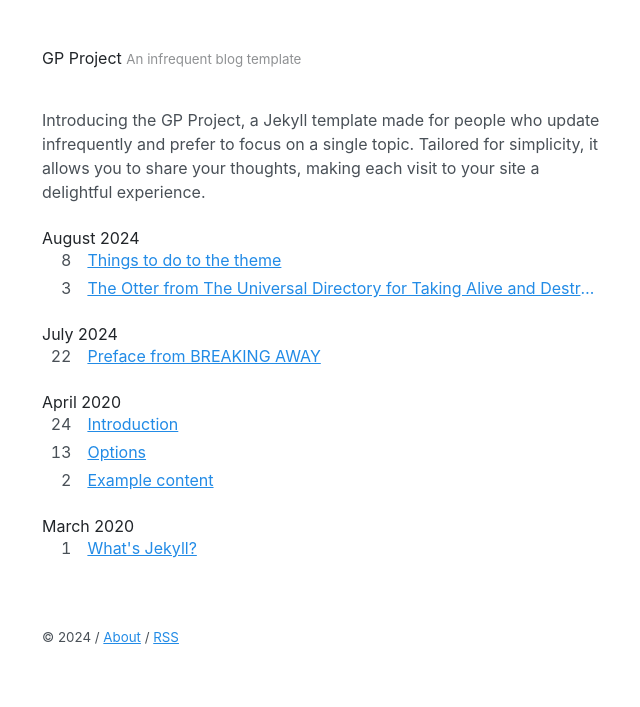
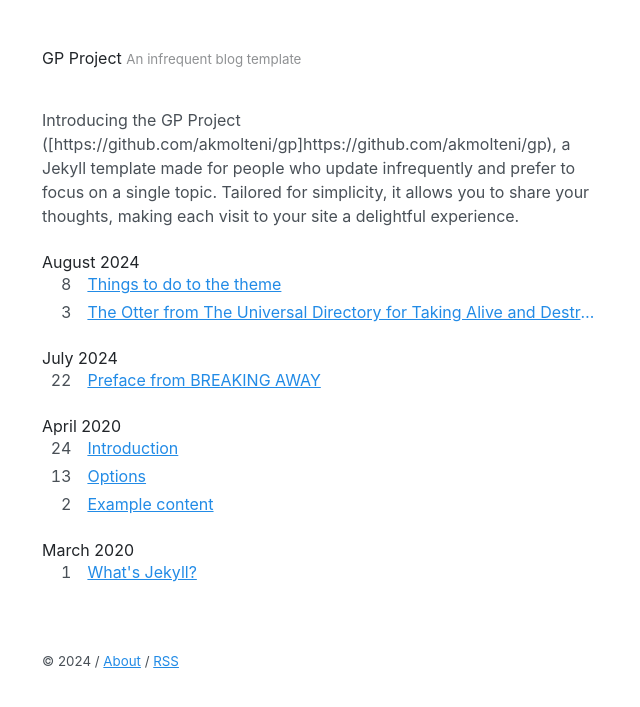
Before and after one commit to akmolteni/gp, a Jekyll site: the page built from index.html, in a window 1280 px wide. Shown: the top 707 px of the page, without its empty margins (318-958 px from the left). Built offline with Jekyll 4.4.1, drawn with Linux system fonts in a browser that asks for light colours; the list of posts is cut into pages by our own code; some of the changed lines change nothing that is shown.

Commit message:
Update index.html

```diff
--- a/index.html
+++ b/index.html
@@ -2,7 +2,7 @@
 layout: toc
 title: Home
 ---
-<p>Introducing the GP Project, a Jekyll template made for people who update infrequently
+<p>Introducing the GP Project ([https://github.com/akmolteni/gp]https://github.com/akmolteni/gp), a Jekyll template made for people who update infrequently
   and prefer to focus on a single topic. Tailored for simplicity, it allows
   you to share your thoughts, making each visit to your site a delightful experience.</p>
 
```
